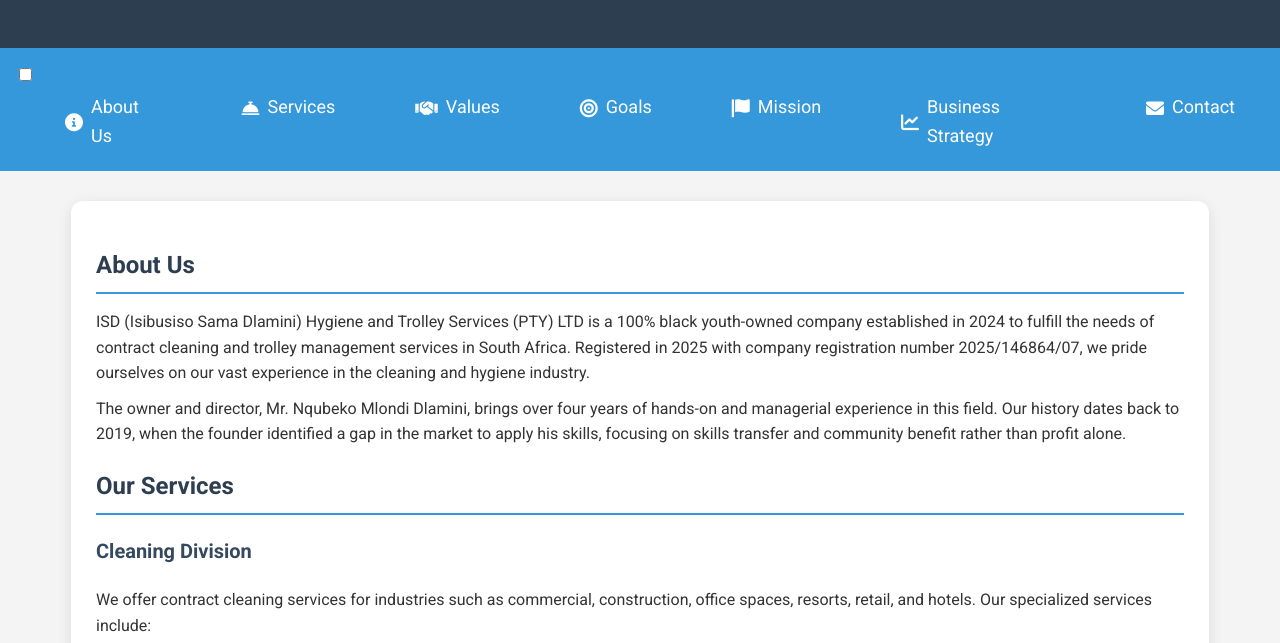
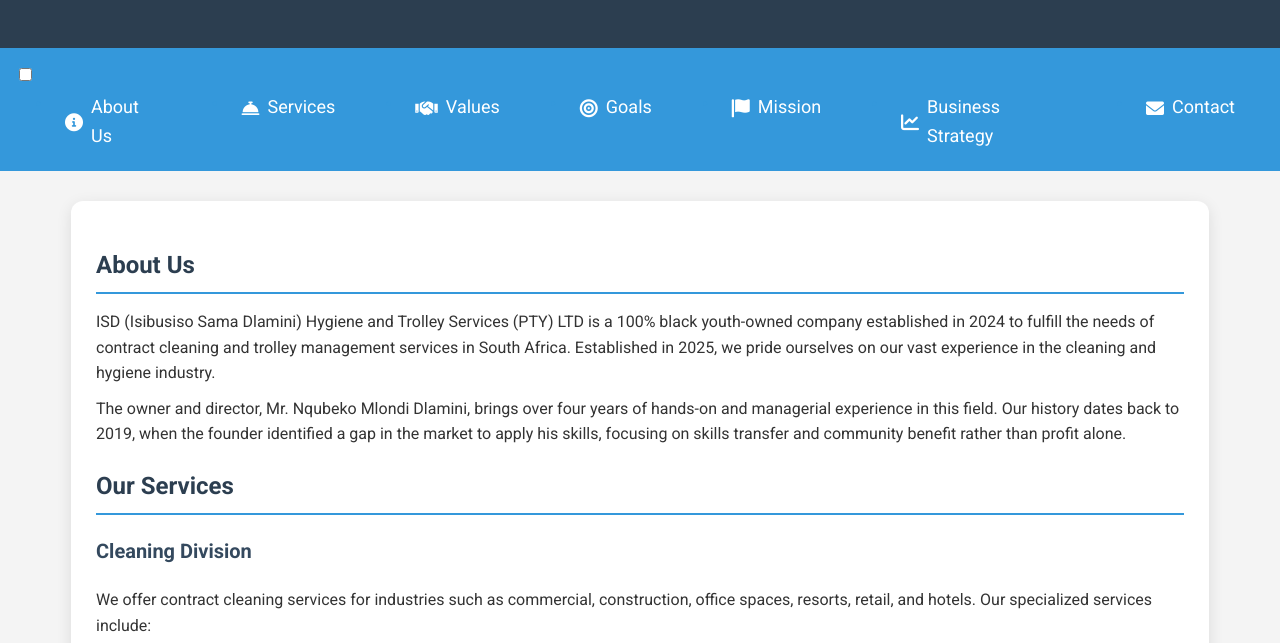
Before and after one commit to BaneleCele/Trolley-Services, a plain HTML site: page index.html in a window 1280 px wide. Shown: the part 157-800 px from the top of the page. Drawn offline with Linux system fonts and the light colour scheme.

Commit message:
Removed reg number

```diff
--- a/index.html
+++ b/index.html
@@ -32,7 +32,7 @@
     <div class="container">
         <section id="about">
             <h2>About Us</h2>
-            <p>ISD (Isibusiso Sama Dlamini) Hygiene and Trolley Services (PTY) LTD is a 100% black youth-owned company established in 2024 to fulfill the needs of contract cleaning and trolley management services in South Africa. Registered in 2025 with company registration number 2025/146864/07, we pride ourselves on our vast experience in the cleaning and hygiene industry.</p>
+            <p>ISD (Isibusiso Sama Dlamini) Hygiene and Trolley Services (PTY) LTD is a 100% black youth-owned company established in 2024 to fulfill the needs of contract cleaning and trolley management services in South Africa. Established in 2025, we pride ourselves on our vast experience in the cleaning and hygiene industry.</p>
             <p>The owner and director, Mr. Nqubeko Mlondi Dlamini, brings over four years of hands-on and managerial experience in this field. Our history dates back to 2019, when the founder identified a gap in the market to apply his skills, focusing on skills transfer and community benefit rather than profit alone.</p>
         </section>
 
```
